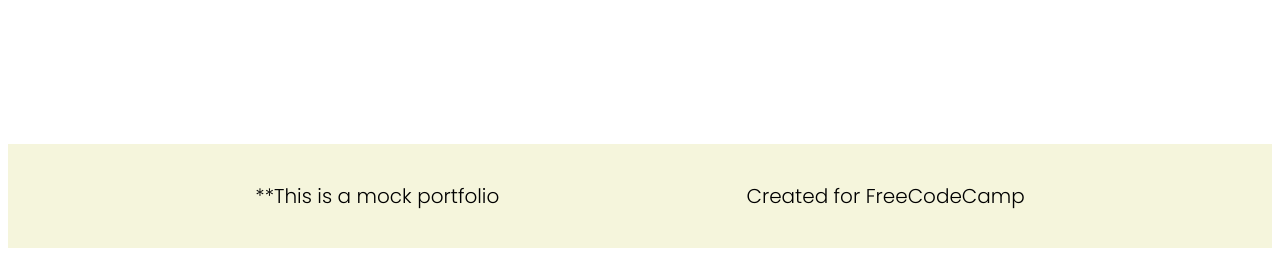
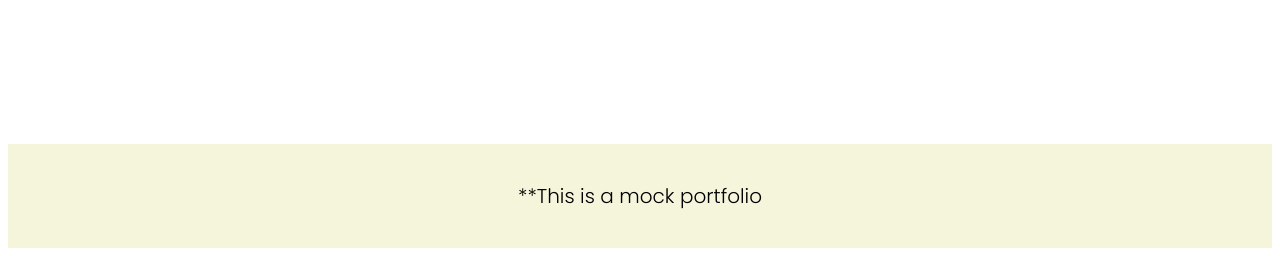
Before and after one commit to grimxreaper/portpage, a plain HTML site: page index.html in a window 1280 px wide. Shown: the part 2050-2306 px from the top of the page. Drawn offline with Linux system fonts and the light colour scheme.

Commit message:
Update index.html

```diff
--- a/index.html
+++ b/index.html
@@ -77,10 +77,7 @@
             <p>
                 **This is a mock portfolio
             </p>
-            <p>
-                Created for <a href="https://www.freecodecamp.com/" target="_blank">
-                FreeCodeCamp</a>
-            </p>
+
         </footer>
     </body>
 </html>
```
